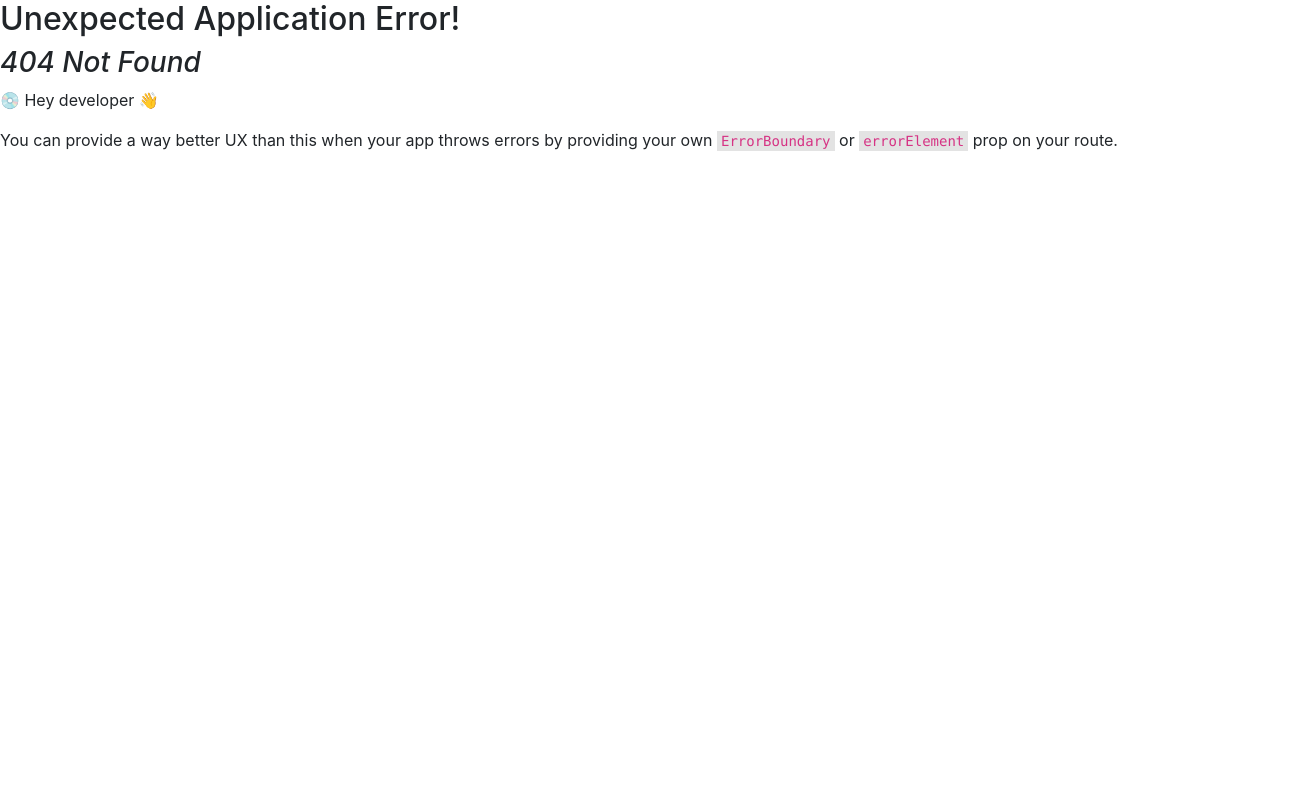
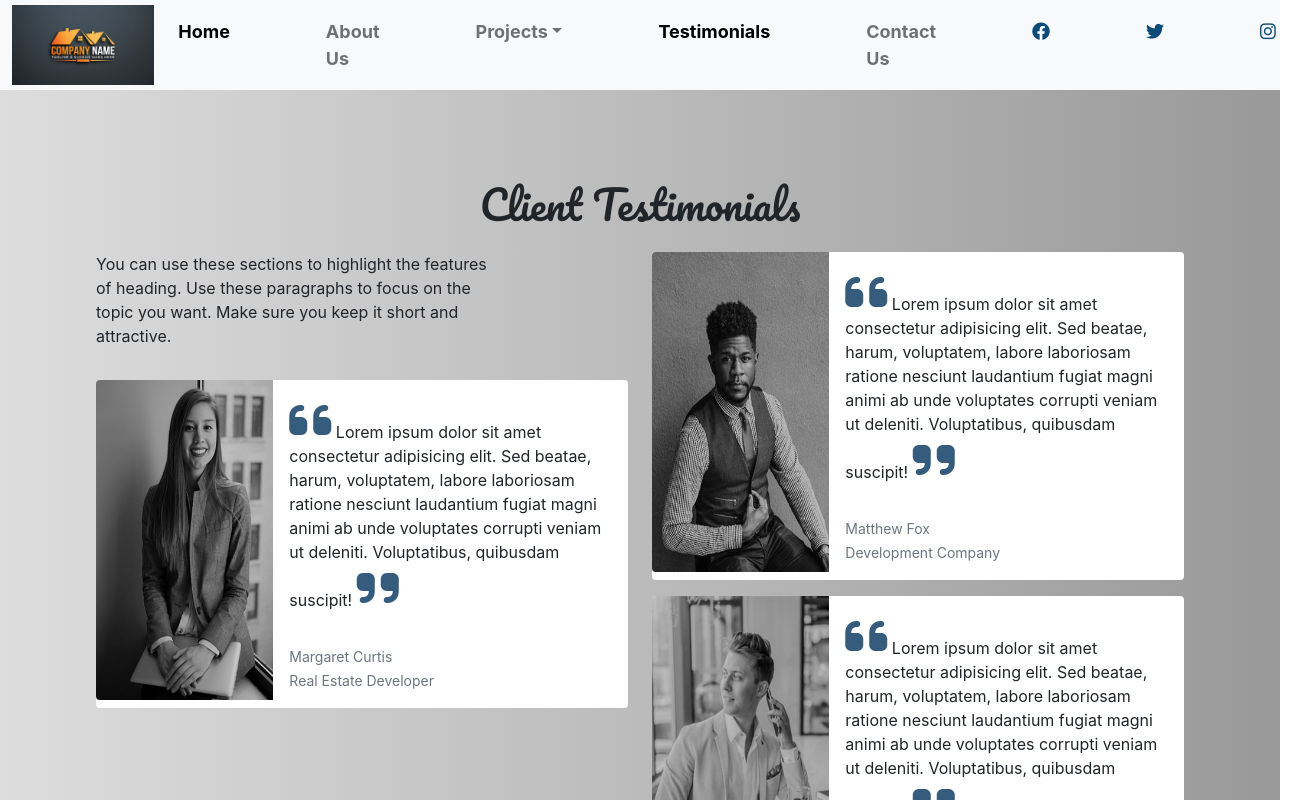
Before and after one commit to Shubham73-dev/builderreplica, a React (Create React App) app: page /builderreplica/testimonials in a window 1280 px wide. Before the commit this address had no page. Shown: the top 800 px of the page, 1308 px wide, since content can reach past the window. Built offline with nearby package versions, Linux system fonts and the light colour scheme.

Commit message:
commit for testimonial section

```diff
--- a/public/index.html
+++ b/public/index.html
@@ -27,6 +27,9 @@
     <link href="https://cdn.jsdelivr.net/npm/bootstrap@5.1.3/dist/css/bootstrap.min.css" rel="stylesheet" integrity="sha384-1BmE4kWBq78iYhFldvKuhfTAU6auU8tT94WrHftjDbrCEXSU1oBoqyl2QvZ6jIW3" crossorigin="anonymous">
     <script src="https://cdn.jsdelivr.net/npm/bootstrap@5.1.3/dist/js/bootstrap.bundle.min.js" integrity="sha384-ka7Sk0Gln4gmtz2MlQnikT1wXgYsOg+OMhuP+IlRH9sENBO0LRn5q+8nbTov4+1p" crossorigin="anonymous"></script>
     <link rel="stylesheet" href="https://cdnjs.cloudflare.com/ajax/libs/font-awesome/6.2.1/css/all.min.css" integrity="sha512-MV7K8+y+gLIBoVD59lQIYicR65iaqukzvf/nwasF0nqhPay5w/9lJmVM2hMDcnK1OnMGCdVK+iQrJ7lzPJQd1w==" crossorigin="anonymous" referrerpolicy="no-referrer" />
+    <link rel="preconnect" href="https://fonts.googleapis.com">
+    <link rel="preconnect" href="https://fonts.gstatic.com" crossorigin>
+    <link href="https://fonts.googleapis.com/css2?family=Pacifico&family=Roboto:wght@300&display=swap" rel="stylesheet">
     <title>Builder's App</title>
   </head>
   <body>
--- a/src/Components/About-us/About.jsx
+++ b/src/Components/About-us/About.jsx
@@ -1,6 +1,6 @@
 import React from 'react'
 import '../../Styles/About.css'
-import Footer from '../../Components/Footer'
+import Footer from '../Footer'
 import ceo from '../../Assets/images/about/CEO_img.jpg'
 import AboutCard from '../../Widgets/AboutCard'
 import about_1 from '../../Assets/images/about/about_1.jpg'
--- a/src/Components/Navbar.jsx
+++ b/src/Components/Navbar.jsx
@@ -16,7 +16,7 @@ const Navbar = () => {
                     <div class="collapse navbar-collapse" id="navbarNavDropdown">
                         <ul class="navbar-nav">
                             <NavLink to="/builderreplica"><Tabs tabTitle="Home" /></NavLink>
-                            <NavLink to="/builderreplica/about"><Tabs tabTitle="About Us" /></NavLink>
+                            <NavLink to="about"><Tabs tabTitle="About Us" /></NavLink>
                             <li class="nav-item dropdown">
                                 <a class="nav-link dropdown-toggle" href="#" id="navbarDropdownMenuLink" role="button" data-bs-toggle="dropdown" aria-expanded="false">
                                     Projects
@@ -26,7 +26,7 @@ const Navbar = () => {
                                     <li><a class="dropdown-item" href="#">Completed Projects</a></li>
                                 </ul>
                             </li>
-                            <Tabs tabTitle="Testimonials" />
+                            <NavLink to="testimonials"><Tabs tabTitle="Testimonials" /></NavLink>
                             <Tabs tabTitle="Contact Us" />
                             <Tabs tabTitle={<a href="https://www.facebook.com/"><i class="socialProfileIcons fa-brands fa-facebook"></i></a>} />
                             <Tabs tabTitle={<a href="https://twitter.com/"><i class="socialProfileIcons fa-brands fa-twitter"></i></a>} />
--- /dev/null
+++ b/src/Components/Testimonials.jsx
@@ -0,0 +1,23 @@
+import React from 'react'
+import SectionClientFeedback from '../Components/Home/SectionClientFeedback'
+import Footer from '../Components/Footer'
+import '../Styles/Testimonials.css'
+
+
+
+const Testimonials = () => {
+  return (
+    <>
+      <div className="testimonialContainer">
+        <h1 className='centerText'>Client Testimonials</h1>
+      <div className="sections_wrapper">
+        <SectionClientFeedback />
+      </div>
+      </div>
+
+      <Footer />
+    </>
+  )
+}
+
+export default Testimonials
--- /dev/null
+++ b/src/Styles/Testimonials.css
@@ -0,0 +1,14 @@
+.testimonialContainer {
+  background: -webkit-gradient(linear, left top, right top, from(#dddddd), to(#999999));
+  background: linear-gradient(to right, #dddddd, #999999);
+  padding: 90px 0px 0px 0px;
+}
+
+.testimonialContainer h1 {
+  font-family: 'Pacifico', cursive;
+}
+
+.testimonialContainer .sections_wrapper .bottomDivider {
+  display: none;
+}
+/*# sourceMappingURL=Testimonials.css.map */
--- /dev/null
+++ b/src/Styles/Testimonials.scss
@@ -0,0 +1,12 @@
+.testimonialContainer{
+    background: linear-gradient(to right,  #dddddd, #999999);
+    h1{
+        font-family: 'Pacifico', cursive;
+    }
+    padding: 90px 0px 0px 0px;
+    .sections_wrapper{
+        .bottomDivider{
+            display: none;
+        }
+    }
+}
```
Also changed, not shown: src/index.js (+6 -1 lines), 1 other file (tests, documents, lock files or other folders).
